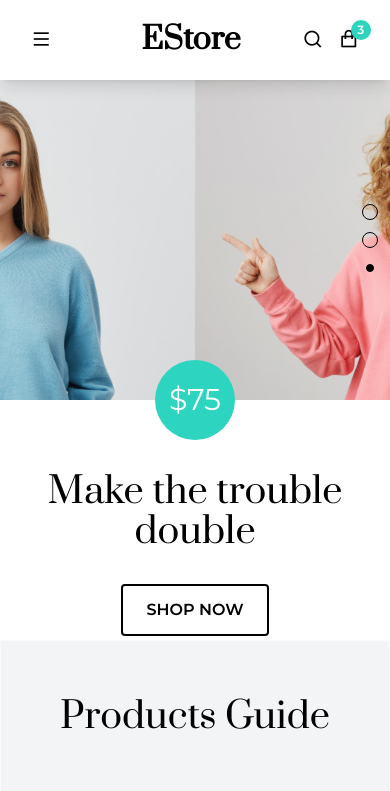
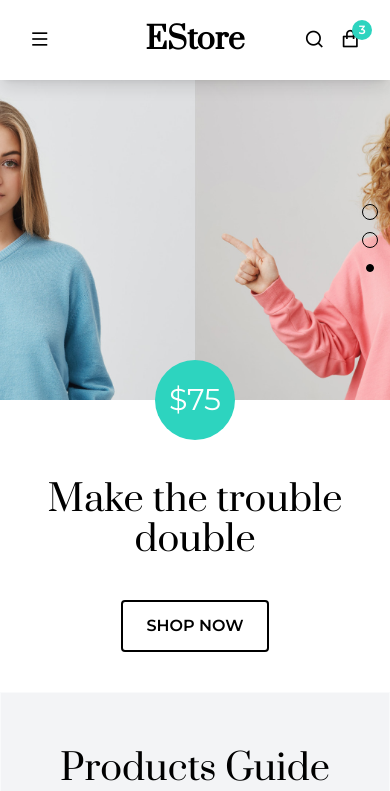
Before and after one commit to IProdev211/e-commerce-app-frontend, a Next.js app: page / in a window 390 px wide. Shown: the top 791 px of the page. Built offline with nearby package versions, Linux system fonts and the light colour scheme.

Commit message:
Fixed some styling issues

```diff
--- a/src/components/FeaturedProductsCarousel.tsx
+++ b/src/components/FeaturedProductsCarousel.tsx
@@ -66,15 +66,14 @@ export default function FeaturedProductsCarousel() {
 
 	return (
 		<section>
-			<div className='relative' ref={sliderRef}>
-				<div className='relative h-[560px] md:h-[calc(100vh-80px)]'>
+			<div className='relative flex flex-col md:h-[calc(100vh-80px)]' ref={sliderRef}>
+				<div className='relative h-80 md:h-[calc(100vh-80px)]'>
 					{SLIDES.map((slide, index) => (
 						<Image
 							key={index}
 							src={slide.image}
 							width={1905}
 							height={859}
-							quality={100}
 							alt='slider image'
 							style={{ opacity: opacities[index] }}
 							className='absolute h-80 object-cover md:h-[calc(100vh-80px)]'
@@ -86,7 +85,7 @@ export default function FeaturedProductsCarousel() {
 					<Transition
 						key={index}
 						show={index === currentSlide}
-						className='absolute right-1/2 top-80 flex w-screen -translate-y-10 translate-x-1/2 flex-col items-center justify-center gap-8 text-center text-white md:top-auto md:bottom-5 md:max-w-lg'
+						className='mx-auto flex w-screen -translate-y-10 flex-col items-center gap-10 text-center text-white md:max-w-lg md:-translate-y-14'
 					>
 						<Transition.Child
 							as='span'
--- a/src/components/Footer.tsx
+++ b/src/components/Footer.tsx
@@ -75,12 +75,12 @@ export default function Footer() {
 						<p className='text-gray-400'>
 							Enter you email to the first to know about new collections and launches
 						</p>
-						<div className='flex max-w-sm gap-x-3 rounded border-2 p-4'>
+						<div className='flex w-fit gap-x-3 rounded border-2 p-4'>
 							<i className='ri-mail-line' />
 							<input
 								type='text'
 								placeholder='Enter your email'
-								className='bg-transparent outline-none'
+								className='bg-transparent outline-none sm:w-64'
 							/>
 							<i className='ri-arrow-right-line ml-auto' />
 						</div>
--- a/src/components/Header/HeaderLeft.tsx
+++ b/src/components/Header/HeaderLeft.tsx
@@ -8,22 +8,19 @@ export default function HeaderLeft() {
 	const openSidebar = () => setSidebarOpen(true);
 
 	return (
-		<div className='text-xl'>
-			<div className='w-14 cursor-pointer hover:opacity-50 md:hidden' onClick={openSidebar}>
+		<ul className='flex w-16 items-center justify-start gap-4 text-xl'>
+			<li className='cursor-pointer hover:opacity-50 md:hidden' onClick={openSidebar}>
 				<i className='ri-menu-line' />
-			</div>
-
-			<ul className='hidden w-16 items-center gap-4 md:flex'>
-				<li className='cursor-pointer hover:opacity-50'>
+			</li>
+			<li className='hidden cursor-pointer hover:opacity-50 md:block'>
 				<i className='ri-user-line' />
 			</li>
-				<li className='relative cursor-pointer hover:opacity-50'>
+			<li className='relative hidden cursor-pointer hover:opacity-50 md:block'>
 				<span className='absolute left-3 bottom-4 flex h-5 w-5 items-center justify-center rounded-full bg-teal-400 text-xs font-semibold text-white'>
 					7
 				</span>
 				<i className='ri-star-line' />
 			</li>
 		</ul>
-		</div>
 	);
 }
--- a/src/components/ProductsCarousel.tsx
+++ b/src/components/ProductsCarousel.tsx
@@ -17,6 +17,7 @@ export default function ProductsCarousel() {
 		slides: {
 			origin: 'center',
 			perView: 1,
+			spacing: 20,
 		},
 		breakpoints: {
 			'(min-width: 640px)': {
--- a/src/components/Sidebar.tsx
+++ b/src/components/Sidebar.tsx
@@ -188,8 +188,8 @@ export default function Sidebar() {
 							</Link>
 						</li>
 					</ul>
-					{/* revert color on hover */}
-					<div className='mt-auto space-y-3 pt-5 text-center'>
+					{/*TODO revert color on hover */}
+					<div className='mt-auto space-y-5 text-center'>
 						<div className='cursor-pointer rounded bg-black py-3 px-6 text-white dark:bg-white dark:text-black'>
 							LOGIN
 						</div>
```
Lines whose indentation alone changed are shown as unchanged.
